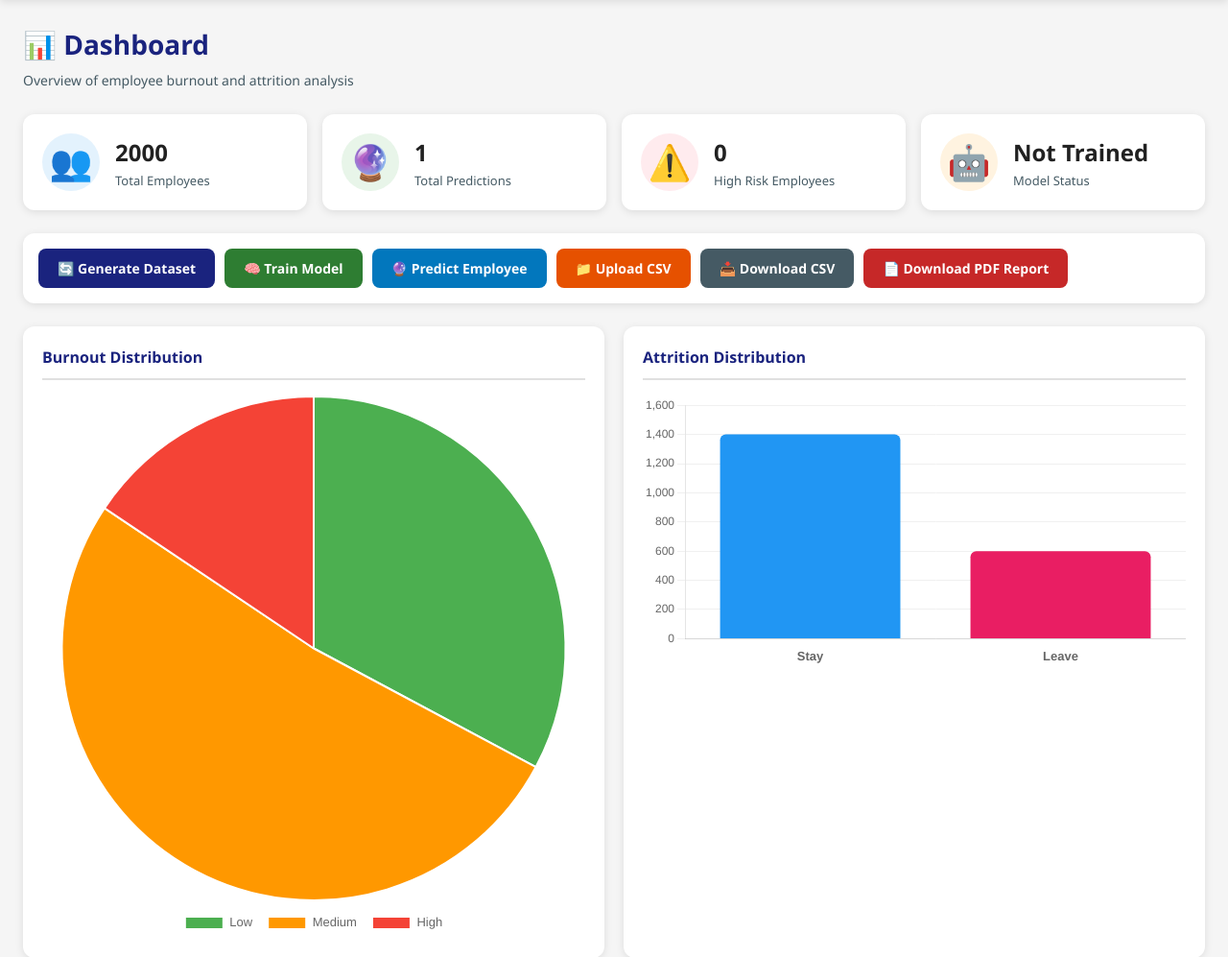
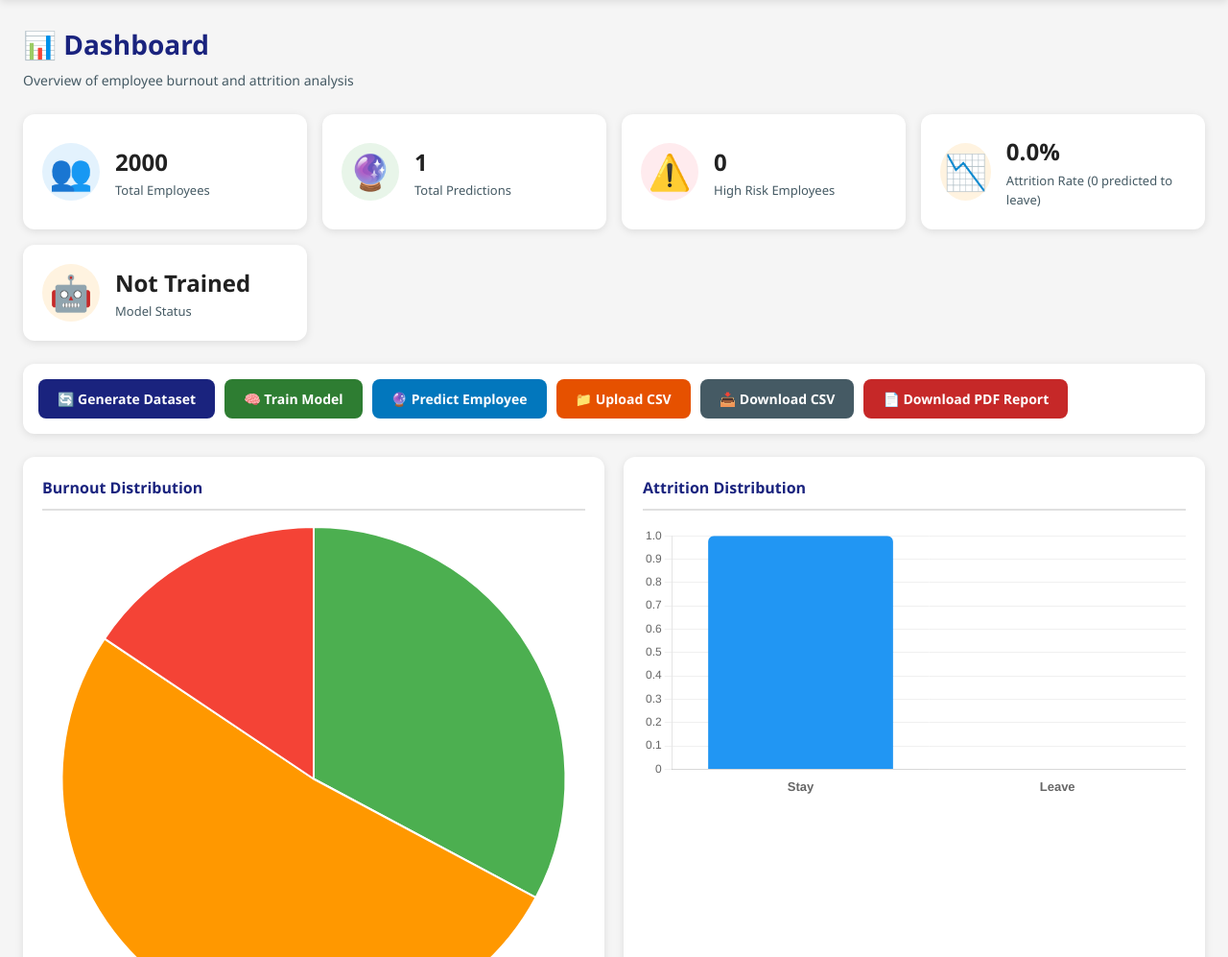
Before and after one commit to vvvvvivekkk/eomployeburnout, a FastAPI app: page /dashboard in a window 1280 px wide. Shown: the part 60-1057 px from the top of the page at 96% size. Run offline with FastAPI, Linux system fonts and the light colour scheme; a user stored in the database is signed in.

Commit message:
Fix attrition rate: use prediction-based stats, add attrition rate card, add logging

```diff
--- a/app/main.py
+++ b/app/main.py
@@ -14,8 +14,13 @@ Defines all routes for:
 
 import os
 import io
+import logging
 import pandas as pd
 from fastapi import FastAPI, Request, Depends, UploadFile, File, Form
+
+# Configure logging
+logging.basicConfig(level=logging.INFO)
+logger = logging.getLogger(__name__)
 from fastapi.responses import (
     HTMLResponse, RedirectResponse, StreamingResponse, JSONResponse
 )
@@ -194,26 +199,53 @@ async def dashboard(request: Request, db: Session = Depends(get_db)):
     total_employees = db.query(EmployeeData).count()
     total_predictions = db.query(Prediction).count()
 
-    # Burnout distribution
+    # Burnout distribution (from employee dataset labels)
     employees = db.query(EmployeeData).all()
     burnout_counts = {"Low": 0, "Medium": 0, "High": 0}
-    attrition_counts = {"Stay": 0, "Leave": 0}
+    dataset_attrition_counts = {"Stay": 0, "Leave": 0}
     salary_burnout_data = []
 
     for emp in employees:
         if emp.burnout_level in burnout_counts:
             burnout_counts[emp.burnout_level] += 1
-        if emp.attrition_status in attrition_counts:
-            attrition_counts[emp.attrition_status] += 1
+        if emp.attrition_status in dataset_attrition_counts:
+            dataset_attrition_counts[emp.attrition_status] += 1
         salary_burnout_data.append({
             "salary": emp.salary,
             "burnout": emp.burnout_level,
         })
 
-    # Prediction risk counts
+    # Prediction-based attrition stats (from ML predictions)
+    all_predictions = db.query(Prediction).all()
+    predicted_leave_count = sum(1 for p in all_predictions if p.predicted_attrition == "Leave")
+    predicted_stay_count = sum(1 for p in all_predictions if p.predicted_attrition == "Stay")
+    high_risk_count = sum(1 for p in all_predictions if p.risk_level == "High Risk")
+
+    # Use prediction-based attrition counts if predictions exist,
+    # otherwise fall back to dataset labels
+    if total_predictions > 0:
+        attrition_counts = {
+            "Stay": predicted_stay_count,
+            "Leave": predicted_leave_count,
+        }
+        attrition_rate = round((predicted_leave_count / total_predictions) * 100, 2)
+    else:
+        attrition_counts = dataset_attrition_counts
+        total_dataset = dataset_attrition_counts["Stay"] + dataset_attrition_counts["Leave"]
+        attrition_rate = round((dataset_attrition_counts["Leave"] / total_dataset) * 100, 2) if total_dataset > 0 else 0.0
+
+    # Logging for debugging
+    logger.info("=== Dashboard Attrition Stats ===")
+    logger.info(f"Total employees in dataset: {total_employees}")
+    logger.info(f"Total predictions made: {total_predictions}")
+    logger.info(f"Predicted to Leave: {predicted_leave_count}")
+    logger.info(f"Predicted to Stay: {predicted_stay_count}")
+    logger.info(f"Attrition Rate: {attrition_rate}%")
+    logger.info(f"High Risk count: {high_risk_count}")
+    logger.info(f"Dataset attrition (labels) - Stay: {dataset_attrition_counts['Stay']}, Leave: {dataset_attrition_counts['Leave']}")
+
+    # Recent predictions for table
     predictions = db.query(Prediction).order_by(Prediction.created_at.desc()).limit(20).all()
-    all_predictions = db.query(Prediction).all()
-    high_risk_count = sum(1 for p in all_predictions if p.risk_level == "High Risk")
 
     # Training metrics
     metrics = load_training_metrics()
@@ -230,6 +262,8 @@ async def dashboard(request: Request, db: Session = Depends(get_db)):
         recent_predictions=predictions,
         metrics=metrics,
         model_trained=model_trained,
+        attrition_rate=attrition_rate,
+        predicted_leave_count=predicted_leave_count,
     )
     return templates.TemplateResponse("dashboard.html", context)
 
@@ -496,18 +530,32 @@ async def dashboard_data(request: Request, db: Session = Depends(get_db)):
 
     employees = db.query(EmployeeData).all()
     burnout_counts = {"Low": 0, "Medium": 0, "High": 0}
-    attrition_counts = {"Stay": 0, "Leave": 0}
+    dataset_attrition_counts = {"Stay": 0, "Leave": 0}
     salary_burnout = []
 
     for emp in employees:
         if emp.burnout_level in burnout_counts:
             burnout_counts[emp.burnout_level] += 1
-        if emp.attrition_status in attrition_counts:
-            attrition_counts[emp.attrition_status] += 1
+        if emp.attrition_status in dataset_attrition_counts:
+            dataset_attrition_counts[emp.attrition_status] += 1
         salary_burnout.append({
             "salary": emp.salary,
             "burnout": emp.burnout_level,
         })
+
+    # Prediction-based attrition
+    all_predictions = db.query(Prediction).all()
+    total_predictions = len(all_predictions)
+    predicted_leave = sum(1 for p in all_predictions if p.predicted_attrition == "Leave")
+    predicted_stay = sum(1 for p in all_predictions if p.predicted_attrition == "Stay")
+
+    if total_predictions > 0:
+        attrition_counts = {"Stay": predicted_stay, "Leave": predicted_leave}
+        attrition_rate = round((predicted_leave / total_predictions) * 100, 2)
+    else:
+        attrition_counts = dataset_attrition_counts
+        total_dataset = dataset_attrition_counts["Stay"] + dataset_attrition_counts["Leave"]
+        attrition_rate = round((dataset_attrition_counts["Leave"] / total_dataset) * 100, 2) if total_dataset > 0 else 0.0
 
     metrics = load_training_metrics()
 
@@ -517,4 +565,7 @@ async def dashboard_data(request: Request, db: Session = Depends(get_db)):
         "salary_burnout": salary_burnout,
         "metrics": metrics,
         "total_employees": len(employees),
+        "total_predictions": total_predictions,
+        "predicted_leave_count": predicted_leave,
+        "attrition_rate": attrition_rate,
     }
--- a/templates/dashboard.html
+++ b/templates/dashboard.html
@@ -58,6 +58,13 @@
                 <div class="stat-info">
                     <h3>{{ high_risk_count }}</h3>
                     <p>High Risk Employees</p>
+                </div>
+            </div>
+            <div class="stat-card stat-orange">
+                <div class="stat-icon">📉</div>
+                <div class="stat-info">
+                    <h3>{{ attrition_rate }}%</h3>
+                    <p>Attrition Rate ({{ predicted_leave_count }} predicted to leave)</p>
                 </div>
             </div>
             <div class="stat-card stat-orange">
```
Also changed, not shown: app/prediction.py (+12 -0 lines).
